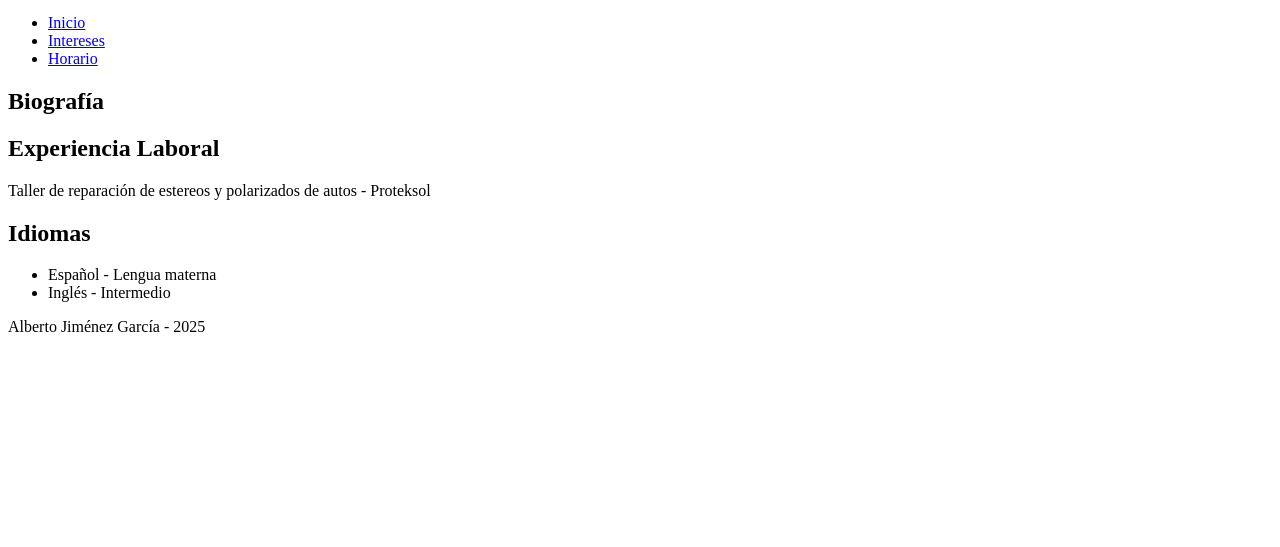
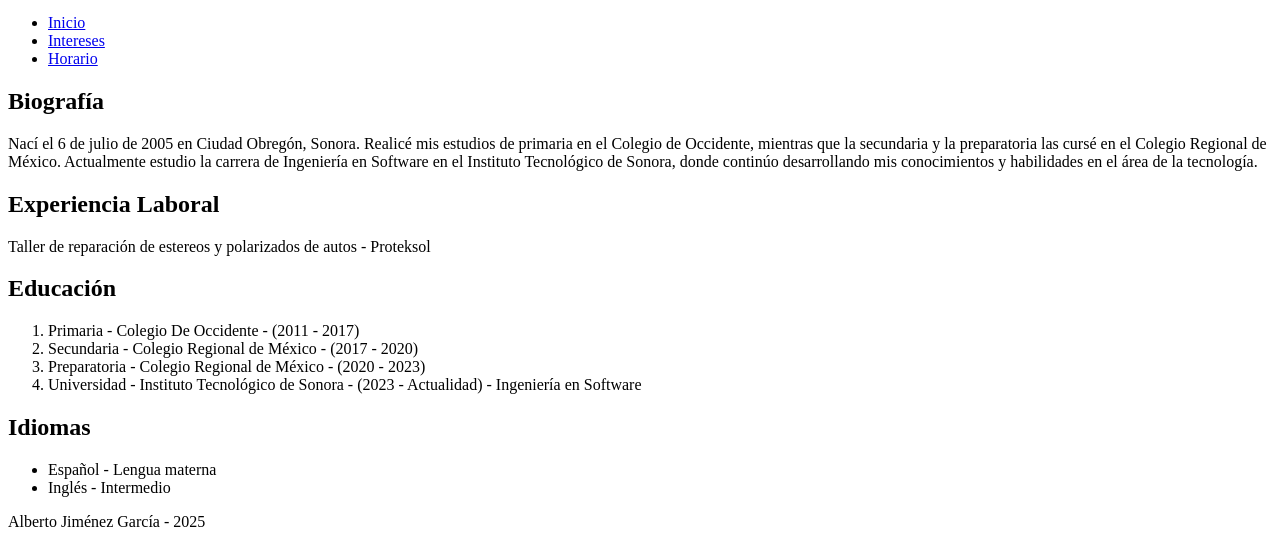
Before and after one commit to Albertojg05/Curriculum_JimenezAlberto, a plain HTML site: page index.html in a window 1280 px wide. Shown: the part 270-817 px from the top of the page. Drawn offline with Linux system fonts and the light colour scheme.

Commit message:
index finalizado

```diff
--- a/index.html
+++ b/index.html
@@ -26,12 +26,28 @@
     <main>
         <section>
             <h2>Biografía</h2>
-            <p></p>
+            <p>
+                Nací el 6 de julio de 2005 en Ciudad Obregón, Sonora. Realicé mis estudios de
+                primaria en el Colegio de Occidente, mientras que la secundaria y la preparatoria las
+                cursé en el Colegio Regional de México. Actualmente estudio la carrera de
+                Ingeniería en Software en el Instituto Tecnológico de Sonora, donde continúo
+                desarrollando mis conocimientos y habilidades en el área de la tecnología.
+            </p>
         </section>
 
         <section>
             <h2>Experiencia Laboral</h2>
             <p>Taller de reparación de estereos y polarizados de autos - Proteksol</p>
+        </section>
+
+        <section>
+            <h2>Educación</h2>
+            <ol>
+                <li>Primaria - Colegio De Occidente - (2011 - 2017)</li>
+                <li>Secundaria - Colegio Regional de México - (2017 - 2020)</li>
+                <li>Preparatoria - Colegio Regional de México - (2020 - 2023)</li>
+                <li>Universidad - Instituto Tecnológico de Sonora - (2023 - Actualidad) - Ingeniería en Software</li>
+            </ol>
         </section>
 
         <section>
```
